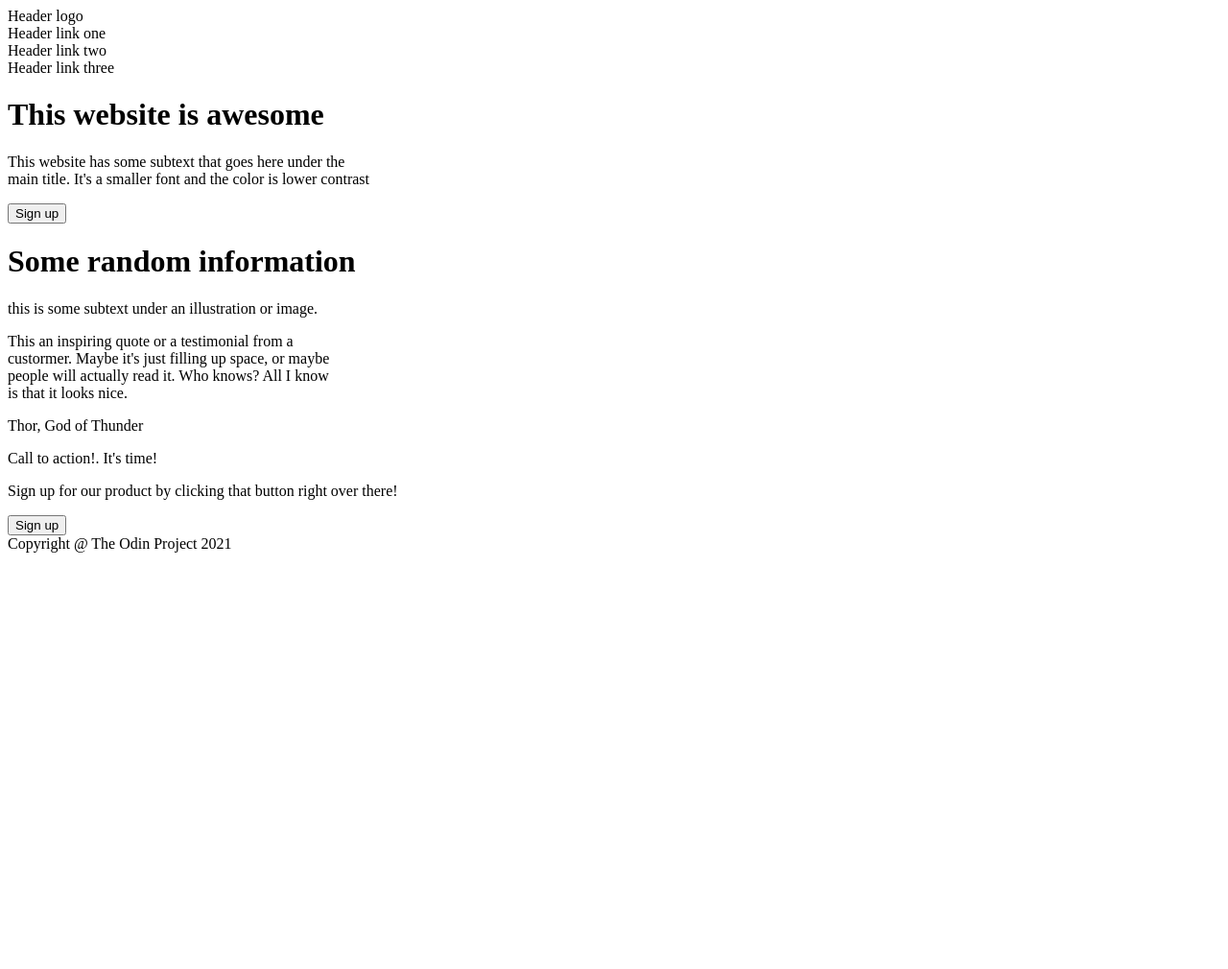
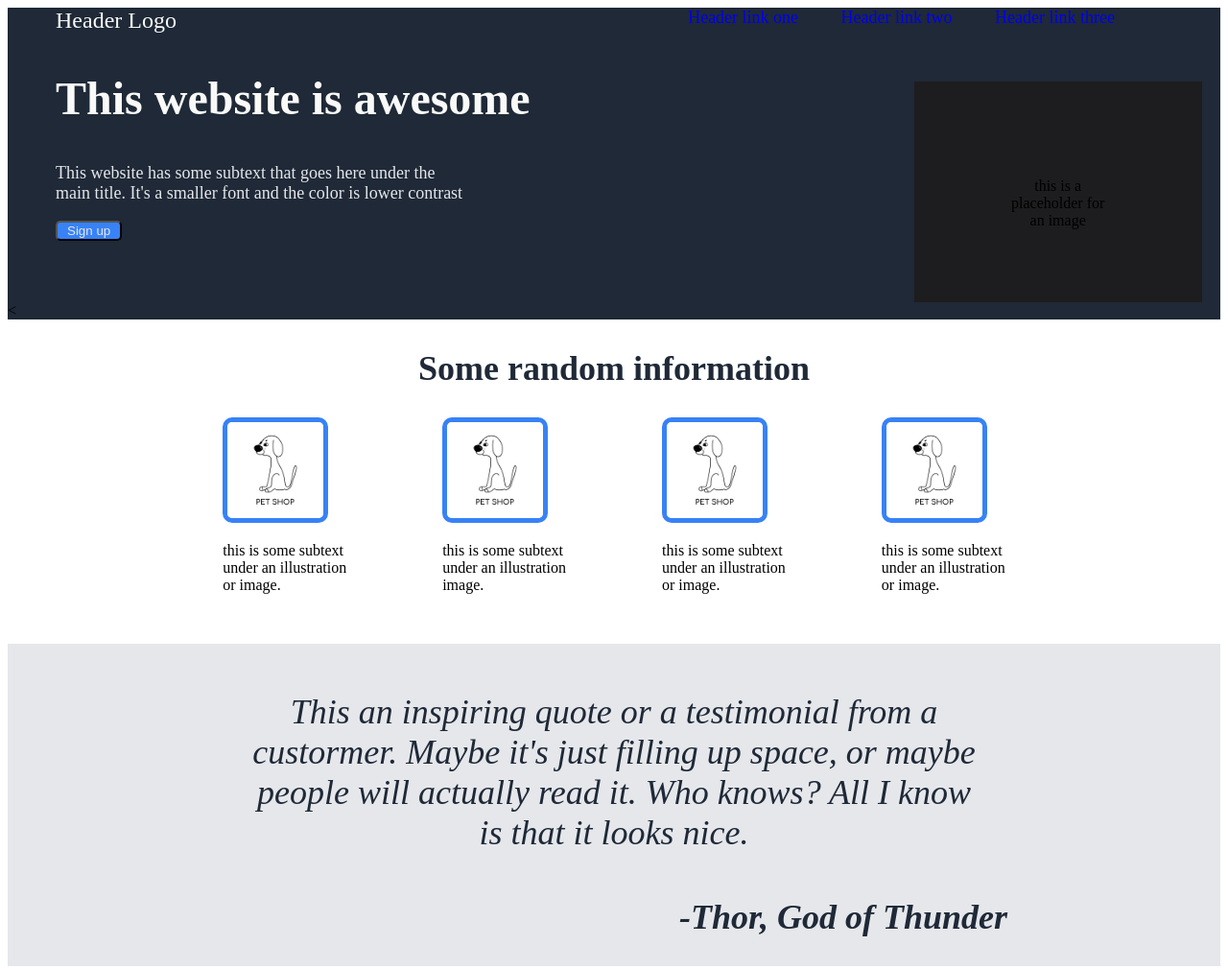
Before and after one commit to JohananOppongAmoateng/landing-page-odin-projects, a plain HTML site: page index.html in a window 1280 px wide. Shown: the top 1010 px of the page at 96% size. Before the commit the page ends 800 px from the top, so only its background shows below. Drawn offline with Linux system fonts and the light colour scheme.

Commit message:
version 1

```diff
--- a/index.html
+++ b/index.html
@@ -10,61 +10,85 @@
 </head>
 
 <body>
+
+    <main>
+
+        <section class="section1">
             <header>
-        <div class="header">
-            <div class="header-logo">
-                Header logo
-            </div>
+                <nav>
+                    <div class="left"> <a href="#" class='logo'>Header Logo</a></div>
 
-            <div class="right-links">
-                Header link one
-            </div>
-            <div class="right-links">
-                Header link two
-            </div>
-            <div class="right-links">
-                Header link three
-            </div>
+                    <div class="right">
+                        <a href="#" class='one'>Header link one</a>
+                        <a href="#" class='two'>Header link two</a>
+                        <a href="#" class='three'>Header link three</a></div>
+
+                </nav>
+
             </header>
-
+            <div class="main-container">
+                <div class="main">
                     <h1 class="main-title"> This website is awesome</h1>
 
                     <p class="main-text">This website has some subtext that goes here under the <br /> main title. It's a smaller font and the color is lower contrast</p>
 
-    <button class="button"> Sign up</button>
+                    <button class="button1"> Sign up</button>
                 </div>
 
+
+                <div class="placeholder">
+                    this is a placeholder for an image
+                </div>
+            </div>
+            < </section>
+
+                <section class="section2">
                     <div id="info">
+                        <h1 class="info-title"> Some random information </h1>
+                    </div>
+                    <div class="img-container">
 
-        <h1 class="info-title"> Some random information </h1>
-
-        <div id="image">
-
-            <p id="image-caption"> this is some subtext under an illustration or image.</p>
+                        <div class="imgs">
+                            <img class="image" src="pet-g8ff6072b5_1920.jpg">
+                            <p class="image-caption"> this is some subtext <br> under an illustration <br> or image.</p>
                         </div>
-
+                        <div class="imgs">
+                            <img src="pet-g8ff6072b5_1920.jpg" class="image">
+                            <p class="image-caption"> this is some subtext<br> under an illustration <br> image.</p>
                         </div>
-
+                        <div>
+                            <img src="pet-g8ff6072b5_1920.jpg" class="image">
+                            <p class="image-caption"> this is some subtext <br> under an illustration <br> or image.</p>
+                        </div>
+                        <div>
+                            <img src="pet-g8ff6072b5_1920.jpg" class="image">
+                            <p class="image-caption"> this is some subtext <br> under an illustration <br> or image.</p>
+                        </div>
+                    </div>
+                </section>
+                <section class="section3">
                     <div class="quote-box">
                         <p class="quote">
                             This an inspiring quote or a testimonial from a <br> custormer. Maybe it's just filling up space, or maybe<br> people will actually read it. Who knows? All I know<br> is that it looks nice.
                         </p>
 
-        <p class="author"> Thor, God of Thunder</p>
+                        <p class="author"> -Thor, God of Thunder</p>
 
                     </div>
+                </section>
+                <section class="section4">
 
-    <div>
-        <p> Call to action!. It's time!</p>
+                    <div class="action">
+                        <p class="call-action"> Call to action!. It's time!</p>
                         <p> Sign up for our product by clicking that button right over there!</p>
-
-        <button class="button"> Sign up</button>
                     </div>
-
+                    <button class="button2"> Sign up</button>
+                </section>
+    </main>
     <footer>
         Copyright @ The Odin Project 2021
     </footer>
 
 </body>
 
-</html>
+</html
--- a/style.css
+++ b/style.css
@@ -0,0 +1,182 @@
+.section1 {
+    background-color: #1f2937;
+}
+
+.left {
+    float: left;
+}
+
+.right {
+    float: right;
+    font-size: 18px;
+    color: #e5e7eb;
+}
+
+.logo {
+    font-size: 24px;
+    color: #f9faf8;
+    text-decoration: none;
+    margin-left: 50px;
+    padding-top: 50px;
+}
+
+.one {
+    padding-top: 50px;
+    padding-bottom: 150px;
+    margin-left: 10px;
+    padding-left: 10px;
+    padding-right: 10px;
+    margin-right: 10px;
+    text-decoration: none;
+}
+
+.two {
+    padding-top: 50px;
+    padding-bottom: 150px;
+    margin-left: 10px;
+    padding-left: 10px;
+    padding-right: 10px;
+    margin-right: 10px;
+    text-decoration: none;
+}
+
+.three {
+    margin-top: 50px;
+    padding-bottom: 150px;
+    margin-left: 10px;
+    padding-left: 10px;
+    padding-right: 10px;
+    margin-right: 100px;
+    text-decoration: none;
+}
+
+.main-container {
+    display: flex;
+    width: 100%;
+    column-gap: 200px;
+    /* float: start */
+}
+
+.main {
+    margin-right: 200px;
+}
+
+.main-title {
+    font-size: 48px;
+    font-weight: 800;
+    color: #f9faf8;
+    margin-left: 50px;
+}
+
+.main-text {
+    font-size: 18px;
+    color: #e5e7eb;
+    font-weight: 300;
+    margin-left: 50px;
+}
+
+.button1 {
+    border-radius: 5px;
+    background-color: #3882f6;
+    margin-left: 50px;
+    padding-left: 10px;
+    padding-right: 10px;
+    color: #e5e7eb;
+}
+
+.placeholder {
+    height: 30px;
+    width: 100px;
+    margin-top: 50px;
+    background-color: rgba(29, 26, 26, 0.863);
+    text-align: center;
+    padding: 100px 100px 100px 100px;
+}
+
+.info-title {
+    text-align: center;
+    font-size: 36px;
+    font-weight: bolder;
+    color: #1f2937;
+}
+
+.img-container {
+    display: flex;
+    justify-content: center;
+    column-gap: 100px;
+}
+
+.image {
+    width: 100px;
+    height: auto;
+    border: 5px #3882f6 solid;
+    border-radius: 10px;
+}
+
+.img-caption {
+    color: #1f2937;
+    font-weight: 300;
+}
+
+.quote-box {
+    background-color: #e5e7eb;
+}
+
+.quote {
+    font-size: 36px;
+    font-weight: 300;
+    color: #1f2937;
+    text-align: center;
+    padding-top: 50px;
+    font-style: italic;
+}
+
+.author {
+    font-size: 36px;
+    font-weight: 700;
+    color: #1f2937;
+    padding-top: 10px;
+    padding-bottom: 30px;
+    padding-left: 700px;
+    font-style: italic;
+}
+
+.section4 {
+    width: 900px;
+    height: 100px;
+    background-color: #3882f6;
+    margin-left: 200px;
+    margin-right: 200px;
+    margin-top: 100px;
+    margin-bottom: 100px;
+    display: flex;
+    border-radius: 10px;
+}
+
+.action {
+    padding-left: 100px;
+    color: #f9faf8;
+}
+
+.call-action {
+    font-weight: 700;
+}
+
+.button2 {
+    width: 70px;
+    height: 25px;
+    border-radius: 5px;
+    color: #f9faf8;
+    background-color: #3882f6;
+    margin-left: 100px;
+    margin-top: 50px;
+}
+
+footer {
+    text-align: center;
+    width: 100%;
+    height: 50px;
+    background-color: #1f2937;
+    padding-top: 25px;
+    color: #f9faf8;
+}
```
Lines whose indentation alone changed are shown as unchanged.
